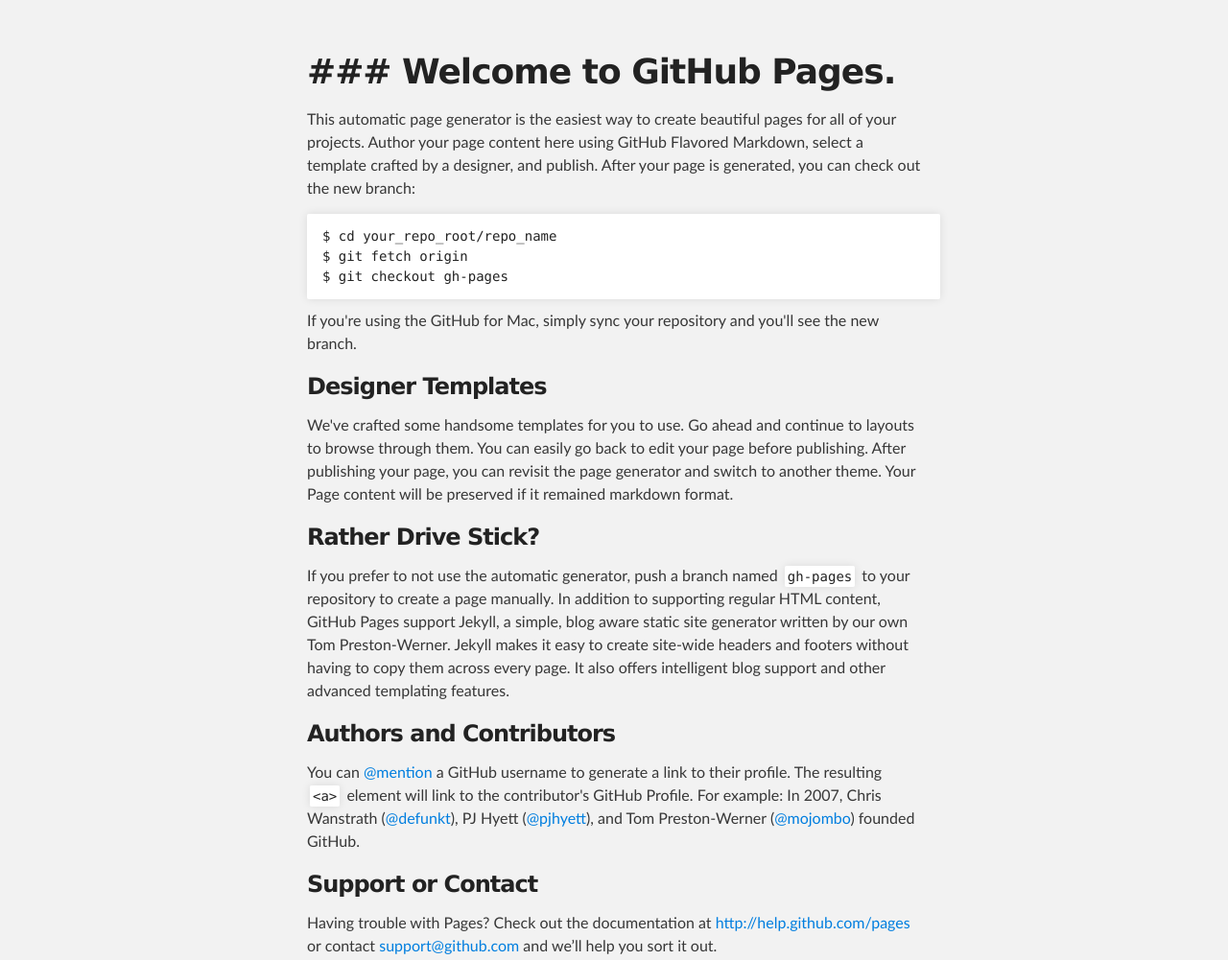
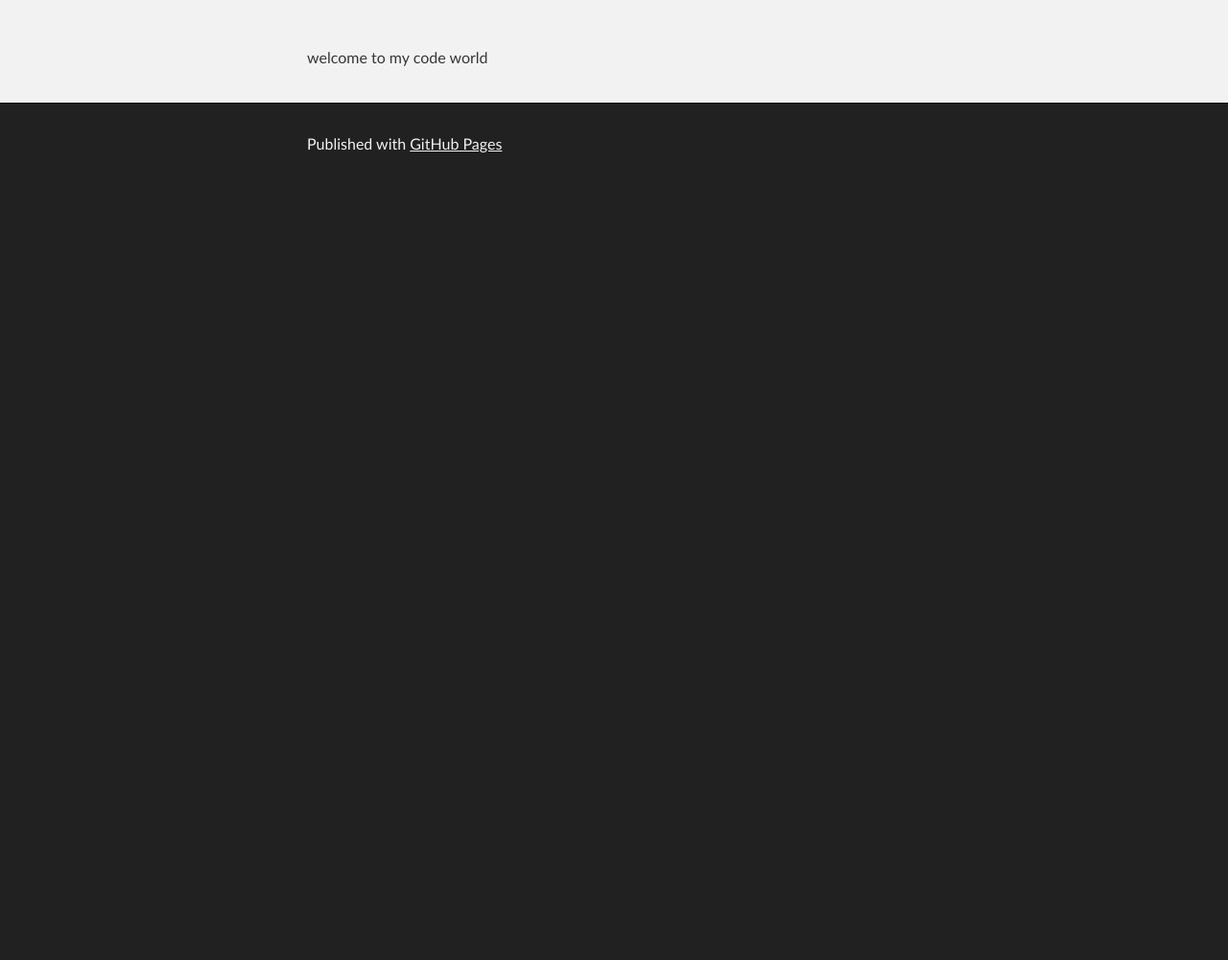
Before and after one commit to wanyisjtu/wanyisjtu.github.io, a plain HTML site: page index.html in a window 1280 px wide. Shown: the part 212-1213 px from the top of the page at 96% size. After the commit the page ends 800 px from the top, so only its background shows below. Drawn offline with Linux system fonts and the light colour scheme.

Commit message:
Replace master branch with page content via GitHub

```diff
--- a/index.html
+++ b/index.html
@@ -27,37 +27,7 @@
     <!-- MAIN CONTENT -->
     <div id="main_content_wrap" class="outer">
       <section id="main_content" class="inner">
-        <h1>
-<a name="-welcome-to-github-pages" class="anchor" href="#-welcome-to-github-pages"><span class="octicon octicon-link"></span></a>### Welcome to GitHub Pages.</h1>
-
-<p>This automatic page generator is the easiest way to create beautiful pages for all of your projects. Author your page content here using GitHub Flavored Markdown, select a template crafted by a designer, and publish. After your page is generated, you can check out the new branch:</p>
-
-<pre><code>$ cd your_repo_root/repo_name
-$ git fetch origin
-$ git checkout gh-pages
-</code></pre>
-
-<p>If you're using the GitHub for Mac, simply sync your repository and you'll see the new branch.</p>
-
-<h3>
-<a name="designer-templates" class="anchor" href="#designer-templates"><span class="octicon octicon-link"></span></a>Designer Templates</h3>
-
-<p>We've crafted some handsome templates for you to use. Go ahead and continue to layouts to browse through them. You can easily go back to edit your page before publishing. After publishing your page, you can revisit the page generator and switch to another theme. Your Page content will be preserved if it remained markdown format.</p>
-
-<h3>
-<a name="rather-drive-stick" class="anchor" href="#rather-drive-stick"><span class="octicon octicon-link"></span></a>Rather Drive Stick?</h3>
-
-<p>If you prefer to not use the automatic generator, push a branch named <code>gh-pages</code> to your repository to create a page manually. In addition to supporting regular HTML content, GitHub Pages support Jekyll, a simple, blog aware static site generator written by our own Tom Preston-Werner. Jekyll makes it easy to create site-wide headers and footers without having to copy them across every page. It also offers intelligent blog support and other advanced templating features.</p>
-
-<h3>
-<a name="authors-and-contributors" class="anchor" href="#authors-and-contributors"><span class="octicon octicon-link"></span></a>Authors and Contributors</h3>
-
-<p>You can <a href="https://github.com/blog/821" class="user-mention">@mention</a> a GitHub username to generate a link to their profile. The resulting <code>&lt;a&gt;</code> element will link to the contributor's GitHub Profile. For example: In 2007, Chris Wanstrath (<a href="https://github.com/defunkt" class="user-mention">@defunkt</a>), PJ Hyett (<a href="https://github.com/pjhyett" class="user-mention">@pjhyett</a>), and Tom Preston-Werner (<a href="https://github.com/mojombo" class="user-mention">@mojombo</a>) founded GitHub.</p>
-
-<h3>
-<a name="support-or-contact" class="anchor" href="#support-or-contact"><span class="octicon octicon-link"></span></a>Support or Contact</h3>
-
-<p>Having trouble with Pages? Check out the documentation at <a href="http://help.github.com/pages">http://help.github.com/pages</a> or contact <a href="mailto:support@github.com">support@github.com</a> and we’ll help you sort it out.</p>
+        <p>welcome to my code world</p>
       </section>
     </div>
 
```
Also changed, not shown: params.json (+1 -1 lines).
